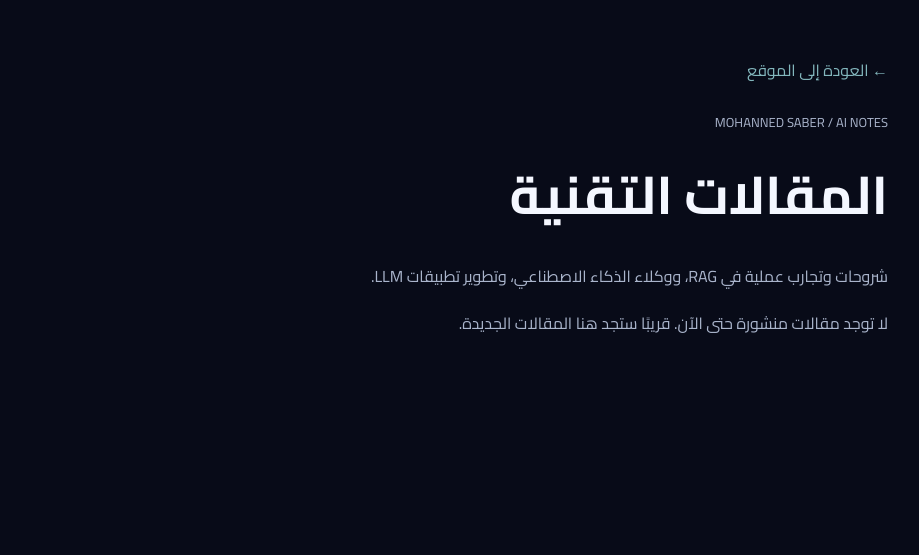
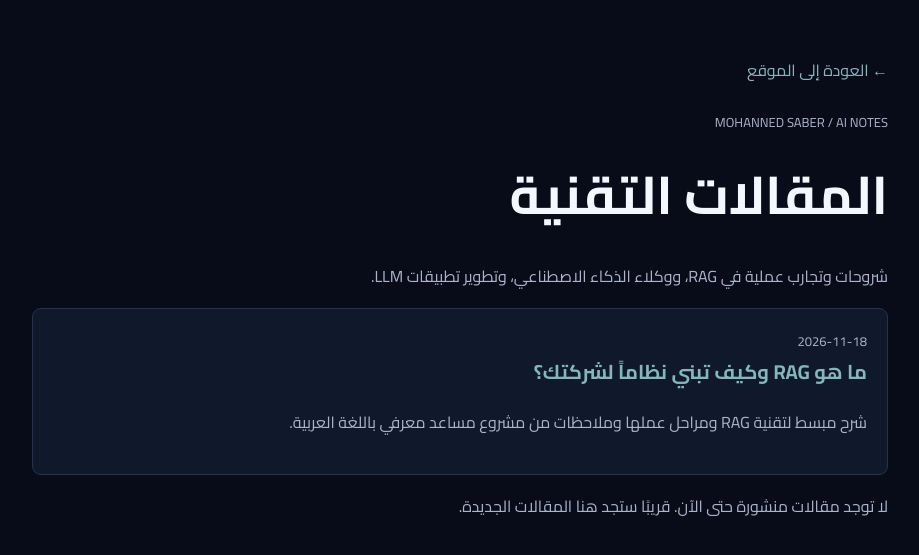
Before and after one commit to mohanadsaber444/mohanadsaber444.github.io, a Jekyll site: the page built from blog/index.html, in a window 1280 px wide. Shown: the top 555 px of the page, without its empty margins (324-1243 px from the left). Built offline with Jekyll 4.4.1, drawn with Linux system fonts in a browser that asks for light colours.

Commit message:
Include existing RAG article in blog archive

```diff
--- a/blog/index.html
+++ b/blog/index.html
@@ -17,6 +17,7 @@ permalink: /blog/
 <a class="back" href="/ar.html">← العودة إلى الموقع</a>
 <div class="date">MOHANNED SABER / AI NOTES</div><h1>المقالات التقنية</h1>
 <p>شروحات وتجارب عملية في RAG، ووكلاء الذكاء الاصطناعي، وتطوير تطبيقات LLM.</p>
+<article class="post"><div class="date">2026-11-18</div><h2><a href="/rag-guide.html">ما هو RAG وكيف تبني نظاماً لشركتك؟</a></h2><p>شرح مبسط لتقنية RAG ومراحل عملها وملاحظات من مشروع مساعد معرفي باللغة العربية.</p></article>
 {% assign posts = site.posts %}
 {% if posts.size == 0 %}<p>لا توجد مقالات منشورة حتى الآن. قريبًا ستجد هنا المقالات الجديدة.</p>{% endif %}
 {% for post in posts %}
```
